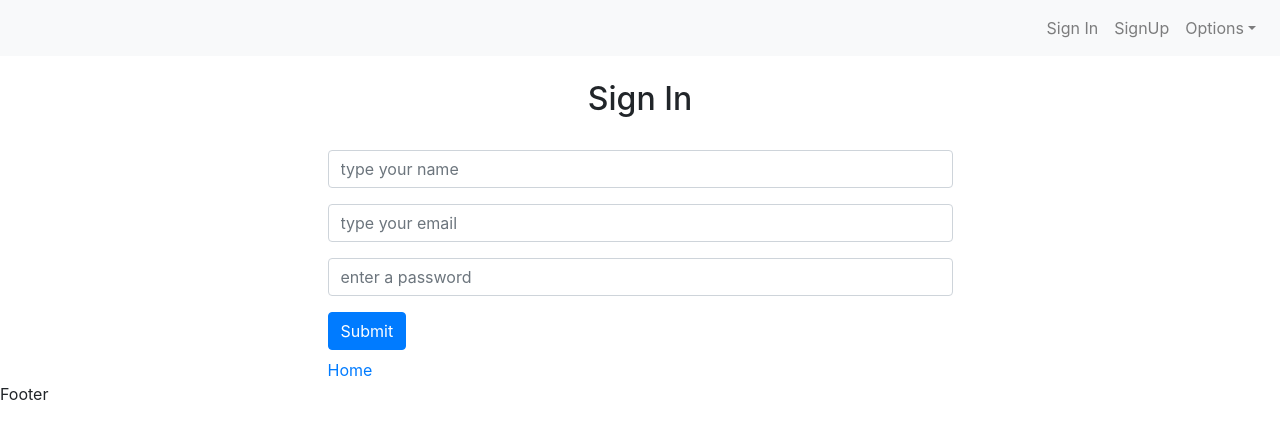
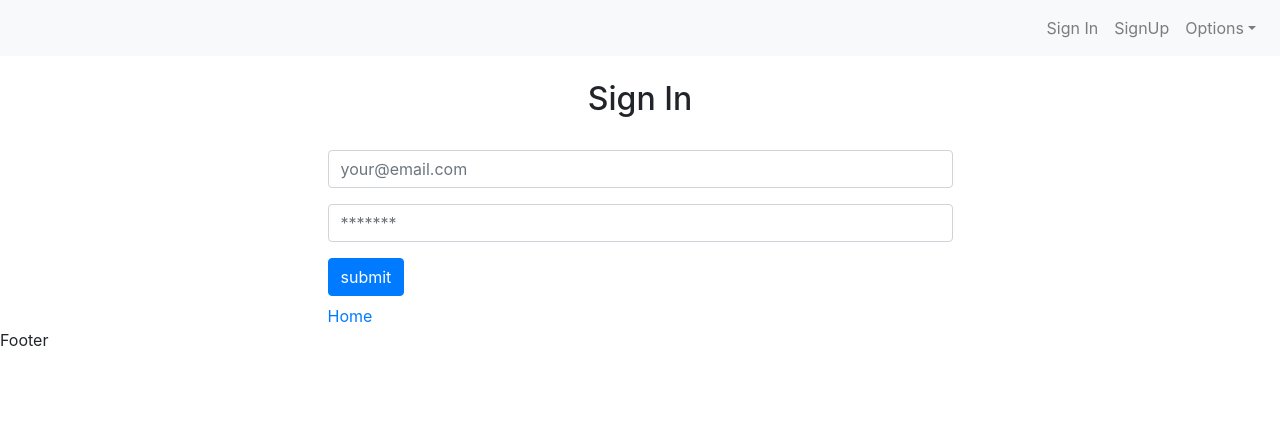
Before and after one commit to ch2isk4kos/seo-demo, a Next.js app in the folder client/: page /signin in a window 1280 px wide. Shown: the top 438 px of the page. Built offline with nearby package versions, Linux system fonts and the light colour scheme.

Commit message:
redirect user to home page on signin submit

```diff
--- a/client/components/auth/SigninComponent.js
+++ b/client/components/auth/SigninComponent.js
@@ -1,9 +1,9 @@
 import React, { useState } from "react";
+import Router from "next/router";
 import { signin } from "../../actions/auth";
 
 const SigninComponent = () => {
   const [formData, setFormData] = useState({
-    name: "",
     email: "",
     password: "",
     error: "",
@@ -12,15 +12,7 @@ const SigninComponent = () => {
     showForm: true,
   });
 
-  const {
-    name,
-    email,
-    password,
-    error,
-    isLoading,
-    message,
-    showForm,
-  } = formData;
+  const { email, password, error, isLoading, message, showForm } = formData;
 
   const handleOnChange = (name) => (e) => {
     console.log(e.target.value);
@@ -31,7 +23,6 @@ const SigninComponent = () => {
     e.preventDefault();
 
     console.table({
-      name,
       email,
       password,
       error,
@@ -44,22 +35,23 @@ const SigninComponent = () => {
     setFormData({ ...formData, isLoading: true, error: false });
 
     // create new user
-    const user = { name, email, password };
+    const user = { email, password };
     console.log(user);
     signin(user).then((data) => {
       if (data.error) {
         setFormData({ ...formData, error: data.error, isLoading: false });
       } else {
-        setFormData({
-          ...formData,
-          name: "",
-          email: "",
-          password: "",
-          error: "",
-          isLoading: false,
-          message: data.message,
-          showForm: false,
-        });
+        // setFormData({
+        //   ...formData,
+        //   email: "",
+        //   password: "",
+        //   error: "",
+        //   isLoading: false,
+        //   message: data.message,
+        //   showForm: false,
+        // });
+
+        Router.push("/");
       }
     });
   };
@@ -70,17 +62,8 @@ const SigninComponent = () => {
         <div className="form-group">
           <input
             className="form-control"
-            type="text"
-            placeholder="type your name"
-            value={name}
-            onChange={handleOnChange("name")}
-          />
-        </div>
-        <div className="form-group">
-          <input
-            className="form-control"
             type="email"
-            placeholder="type your email"
+            placeholder="your@email.com"
             value={email}
             onChange={handleOnChange("email")}
           />
@@ -89,13 +72,13 @@ const SigninComponent = () => {
           <input
             className="form-control"
             type="password"
-            placeholder="enter a password"
+            placeholder="*******"
             value={password}
             onChange={handleOnChange("password")}
           />
         </div>
         <div>
-          <button className="btn btn-primary">Submit</button>
+          <button className="btn btn-primary">submit</button>
         </div>
       </form>
     );
```
